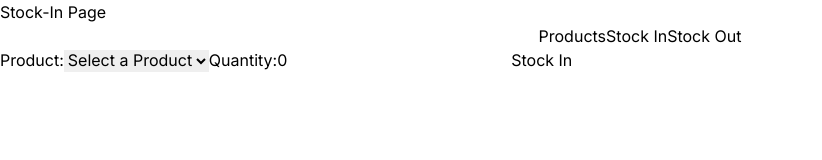
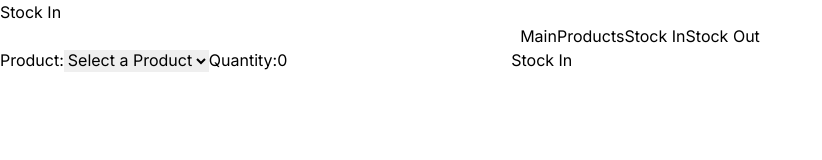
Before and after one commit to amaljosea/inventory-app, a Next.js app: page /stock-in in a window 1280 px wide. Shown: the top 160 px of the page, without its empty margins (0-822 px from the left). Built offline with nearby package versions, Linux system fonts and the light colour scheme.

Commit message:
Resuse layout

```diff
--- a/app/page.tsx
+++ b/app/page.tsx
@@ -1,13 +1,7 @@
-import Header from "@/components/Header";
-import Link from "next/link";
+import Layout from "@/components/Layout";
 
 const Main = () => {
-  return (
-    <div>
-      <h1>Main Page</h1>
-      <Header />
-    </div>
-  );
+  return <Layout title="Main " />;
 };
 
 export default Main;
--- a/app/products/page.tsx
+++ b/app/products/page.tsx
@@ -1,6 +1,7 @@
 "use client";
 
 import Header from "@/components/Header";
+import Layout from "@/components/Layout";
 import { useInventory } from "@/context/InventoryContext";
 import { Product } from "@/index";
 import React, { useState } from "react";
@@ -22,9 +23,7 @@ const Products = () => {
   };
 
   return (
-    <div>
-      <h1>Products Page</h1>
-      <Header />
+    <Layout title="Products">
       <ul>
         {data.products.map((product) => (
           <li key={product.id}>
@@ -52,7 +51,7 @@ const Products = () => {
         />
         <button onClick={handleAddProduct}>Add Product</button>
       </div>
-    </div>
+    </Layout>
   );
 };
 
--- a/app/stock-in/page.tsx
+++ b/app/stock-in/page.tsx
@@ -1,6 +1,7 @@
 "use client";
 
 import Header from "@/components/Header";
+import Layout from "@/components/Layout";
 import { useInventory } from "@/context/InventoryContext";
 import { Product, StockItem } from "@/index";
 import React, { useState } from "react";
@@ -28,9 +29,7 @@ const StockIn = () => {
   ));
 
   return (
-    <div>
-      <h1>Stock-In Page</h1>
-      <Header />
+    <Layout title="Stock In">
       <ul>
         {data.stockIns.map((stockIn) => (
           <li key={stockIn.id}>
@@ -66,7 +65,7 @@ const StockIn = () => {
         </label>
         <button onClick={handleStockIn}>Stock In</button>
       </div>
-    </div>
+    </Layout>
   );
 };
 
--- a/app/stock-out/page.tsx
+++ b/app/stock-out/page.tsx
@@ -1,6 +1,7 @@
 "use client";
 
 import Header from "@/components/Header";
+import Layout from "@/components/Layout";
 import { useInventory } from "@/context/InventoryContext";
 import { Product, StockItem } from "@/index";
 import React, { useState } from "react";
@@ -28,9 +29,7 @@ const StockOut = () => {
   ));
 
   return (
-    <div>
-      <h1>Stock-In Page</h1>
-      <Header />
+    <Layout title="Stock out">
       <ul>
         {data.stockOuts.map((stockIn) => (
           <li key={stockIn.id}>
@@ -66,7 +65,7 @@ const StockOut = () => {
         </label>
         <button onClick={handleStockOut}>Stock Out</button>
       </div>
-    </div>
+    </Layout>
   );
 };
 
--- a/components/Header.tsx
+++ b/components/Header.tsx
@@ -3,6 +3,9 @@ import Link from "next/link";
 const Header = () => {
   return (
     <nav className="flex justify-center">
+      <Link className="" href="/">
+        Main
+      </Link>
       <Link className="" href="/products">
         Products
       </Link>
--- /dev/null
+++ b/components/Layout.tsx
@@ -0,0 +1,20 @@
+import Header from "./Header";
+import { ReactNode } from "react";
+
+const Layout = ({
+  title,
+  children,
+}: {
+  title: string;
+  children?: ReactNode;
+}) => {
+  return (
+    <div>
+      <h1>{title}</h1>
+      <Header />
+      {children}
+    </div>
+  );
+};
+
+export default Layout;
```
